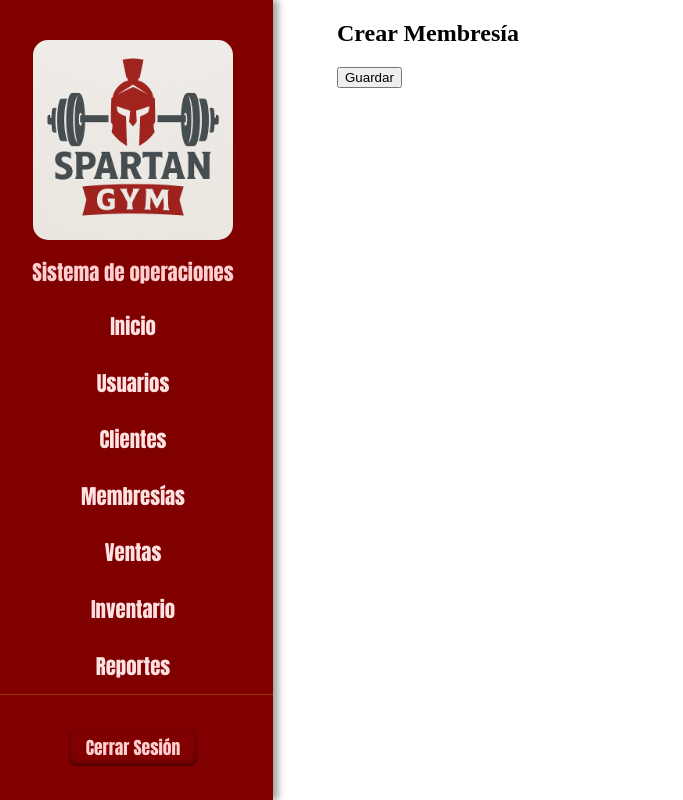
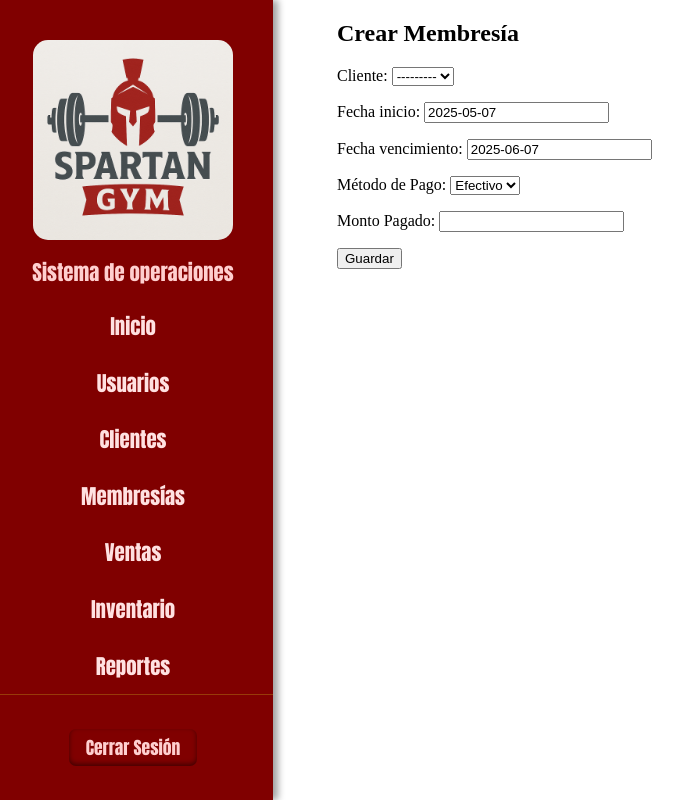
Before and after one commit to RaulMacias05/Spartan-Gym, a Django app: page /membresias/crear/ in a window 1280 px wide. Shown: the whole page, without its empty margins (7-690 px from the left). Run offline with Django 5.2, Linux system fonts and the light colour scheme; data that the repository does not hold is empty; some web fonts are replaced.

Commit message:
Se crea el formulario de miembros

```diff
--- a/membresias/forms.py
+++ b/membresias/forms.py
@@ -1,7 +1,31 @@
 from django import forms
 from .models import Membresia
+from datetime import date, timedelta
+from dateutil.relativedelta import relativedelta  # Necesario para sumar meses
+
+METODOS_PAGO = (
+    ('efectivo', 'Efectivo'),
+    ('tarjeta', 'Tarjeta'),
+)
 
 class MembresiaForm(forms.ModelForm):
+    metodo_pago = forms.ChoiceField(choices=METODOS_PAGO, label='Método de Pago')
+    monto_pagado = forms.DecimalField(label='Monto Pagado', min_value=0, decimal_places=2)
+
     class Meta:
         model = Membresia
-        fields = ['cliente', 'fecha_inicio', 'fecha_vencimiento', 'activa']
+        fields = ['cliente', 'fecha_inicio', 'fecha_vencimiento']
+
+    def __init__(self, *args, **kwargs):
+        super(MembresiaForm, self).__init__(*args, **kwargs)
+
+        hoy = date.today()
+        proximo_mes = hoy + relativedelta(months=1)
+
+        # Asigna fechas por defecto
+        self.fields['fecha_inicio'].initial = hoy
+        self.fields['fecha_vencimiento'].initial = proximo_mes
+
+        # Desactiva los campos para que no se puedan modificar
+        self.fields['fecha_inicio'].widget.attrs['readonly'] = True
+        self.fields['fecha_vencimiento'].widget.attrs['readonly'] = True
--- a/membresias/templates/membresias/crear_membresia.html
+++ b/membresias/templates/membresias/crear_membresia.html
@@ -4,7 +4,6 @@
 {% block extra_head %}
 <link rel="stylesheet" href="{% static 'membresias/css/membresias.css' %}">
 {% endblock extra_head %}
-
 
 {% block content %}
 <h2>Crear Membresía</h2>
@@ -13,4 +12,8 @@
     {{ form.as_p }}
     <button type="submit">Guardar</button>
 </form>
-{% endblock content%}
+
+{% if cambio is not None %}
+    <p><strong>Cambio:</strong> ${{ cambio }}</p>
+{% endif %}
+{% endblock content %}
--- a/membresias/views.py
+++ b/membresias/views.py
@@ -10,15 +10,30 @@ def membresias(request):
 
 
 def crear_membresia(request):
+    cambio = None
+    precio_membresia = 100  # ajusta según tu lógica real
+
     if request.method == 'POST':
         form = MembresiaForm(request.POST)
         if form.is_valid():
-            form.save()
-            return redirect('membresias:crear_membresia')
+            metodo_pago = form.cleaned_data['metodo_pago']
+            monto_pagado = form.cleaned_data['monto_pagado']
+
+            if metodo_pago == 'efectivo':
+                cambio = monto_pagado - precio_membresia
+                if cambio < 0:
+                    form.add_error('monto_pagado', 'El monto es insuficiente.')
+                else:
+                    form.save()
+                    return redirect('membresias:crear_membresia')
+            else:
+                form.save()
+                return redirect('membresias:crear_membresia')
     else:
         form = MembresiaForm()
 
-    return render(request, 'membresias/crear_membresia.html')
+    return render(request, 'membresias/crear_membresia.html', {'form': form, 'cambio': cambio})
+
 
 def editar_membresia(request, membresia_id):
     if request.method == 'POST':
```
